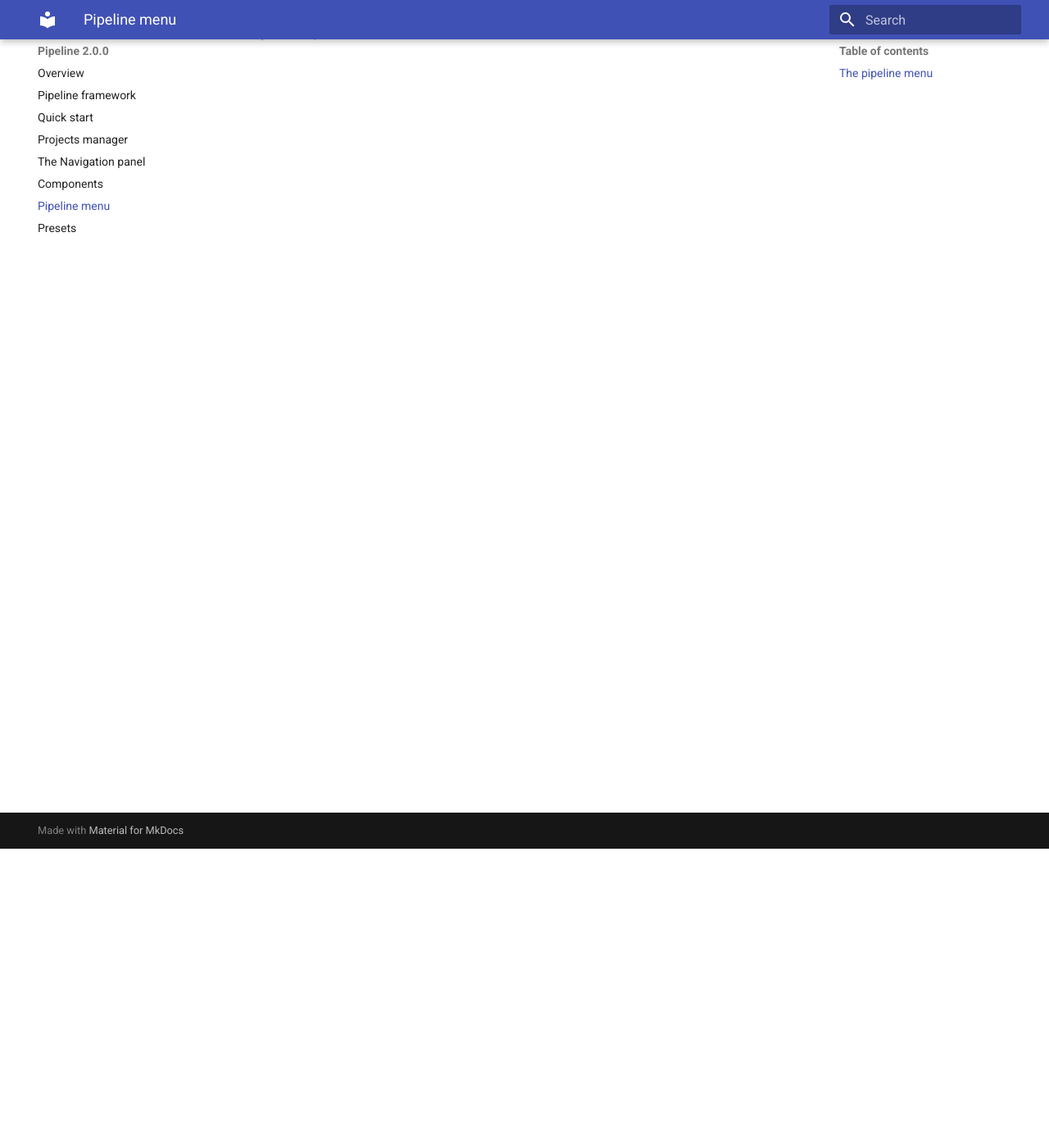
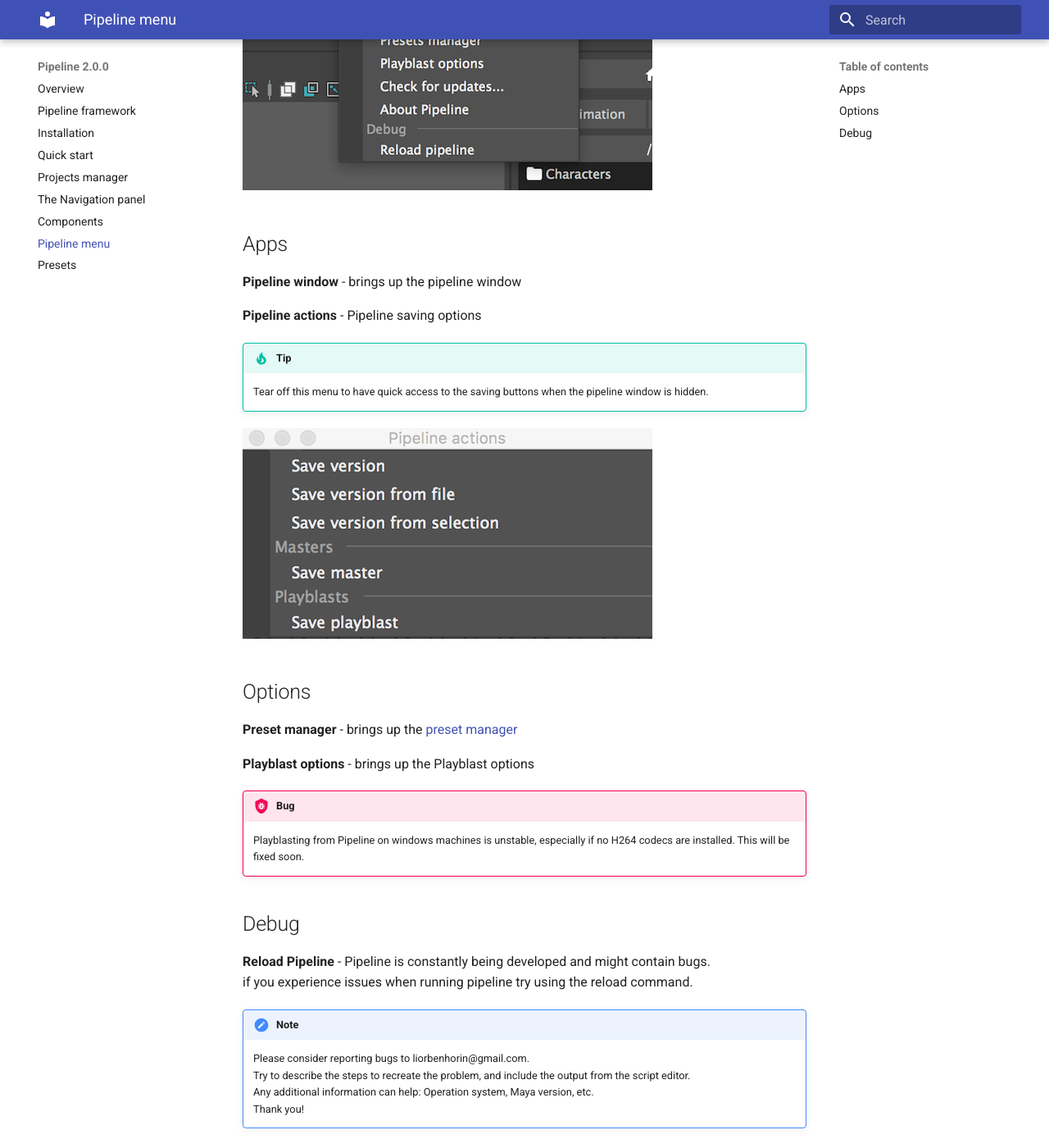
Before and after one commit to liorbenhorin/Pipeline_help, an MkDocs documentation site: the page built from docs/menu.md, in a window 1280 px wide and 1400 px high, scrolled down 365 px. Shown: the whole window at 82% size. Built offline with MkDocs 1.6.1 and Material for MkDocs 9.7.7, drawn with Linux system fonts in a browser that asks for light colours; old or Windows-style settings are respelled for this version of MkDocs; some of the changed text lies outside the part shown.

Commit message:
installtion

```diff
--- a/docs/menu.md
+++ b/docs/menu.md
@@ -1,12 +1,39 @@
-###The pipeline menu
+#Pipeline menu
+
+Some of Pipeline features are accessed only through the pipeline menu.
 
 ![The project switcher](menu.png)
+
+##Apps
+
+**Pipeline window** - brings up the pipeline window
+
+**Pipeline actions** - Pipeline saving options
+
+!!! tip
+    Tear off this menu to have quick access to the saving buttons when the pipeline window is hidden.
+
+
 ![The project switcher](save-menu.png)
 
-Save actions
+##Options
 
-Presets
+**Preset manager** - brings up the [preset manager](../presets)
 
-Update checker
+**Playblast options** - brings up the Playblast options
 
-Playblasts options
+!!! bug
+    Playblasting from Pipeline on windows machines is unstable, especially if no H264 codecs are installed.
+    This will be fixed soon.
+
+
+##Debug
+
+**Reload Pipeline** - Pipeline is constantly being developed and might contain bugs.<br>
+if you experience issues when running pipeline try using the reload command.
+
+!!! note
+    Please consider reporting bugs to liorbenhorin@gmail.com.<br>
+    Try to describe the steps to recreate the problem, and include the output from the script editor.<br>
+    Any additional information can help: Operation system, Maya version, etc.<br>
+    Thank you!
--- a/mkdocs.yml
+++ b/mkdocs.yml
@@ -2,9 +2,11 @@
 theme: material
 markdown_extensions:
   - admonition
+  - codehilite
 pages:
 - Overview: 'index.md'
 - Pipeline framework: 'framework.md'
+- Installation: 'installation.md'
 - Quick start: 'start.md'
 - Projects manager: 'projects.md'
 - The Navigation panel: 'nav.md'
```
Also changed, not shown: docs/installation.md (added, +20 -0 lines), docs/menu.png (added), docs/save-menu.png (added).
